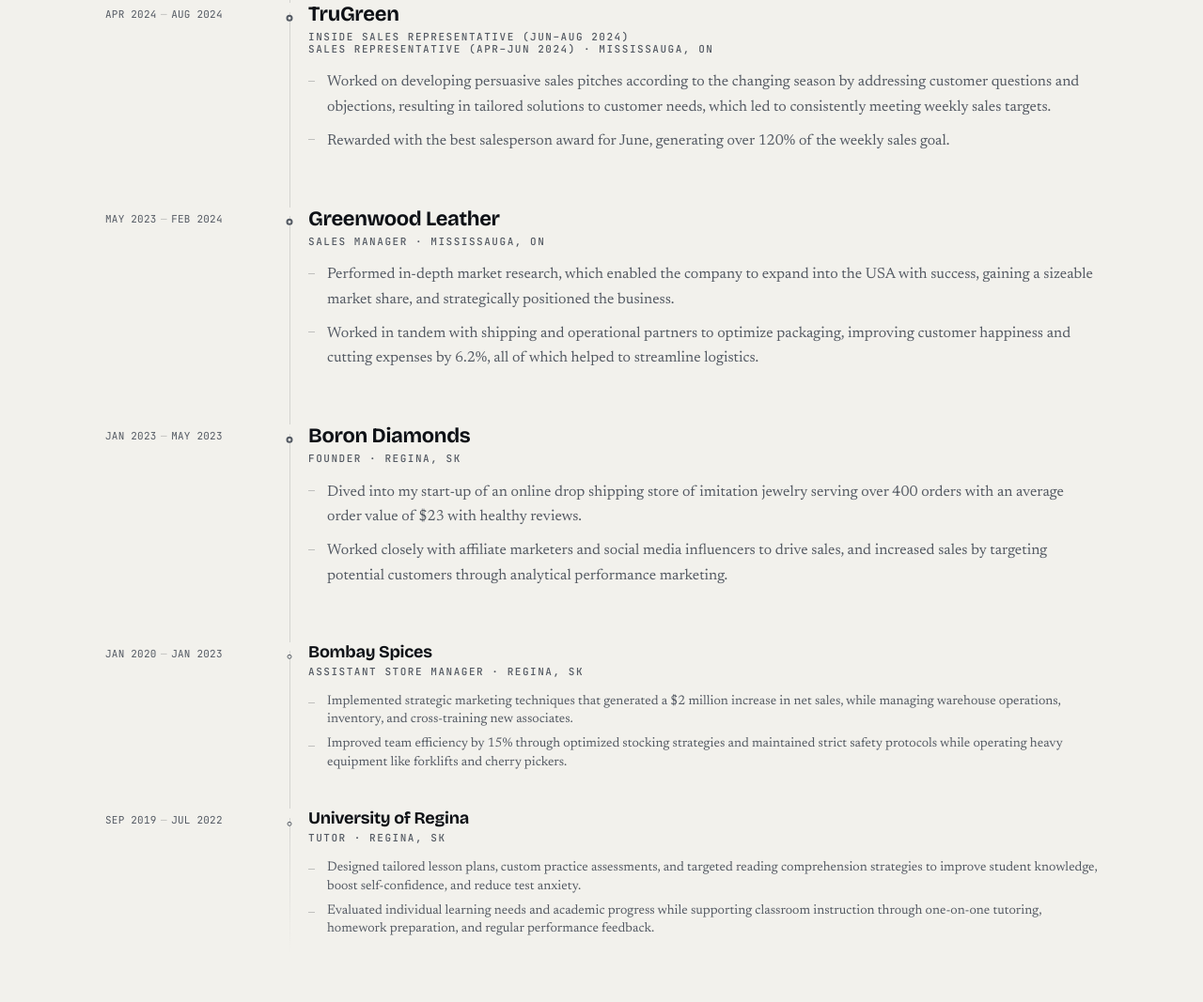
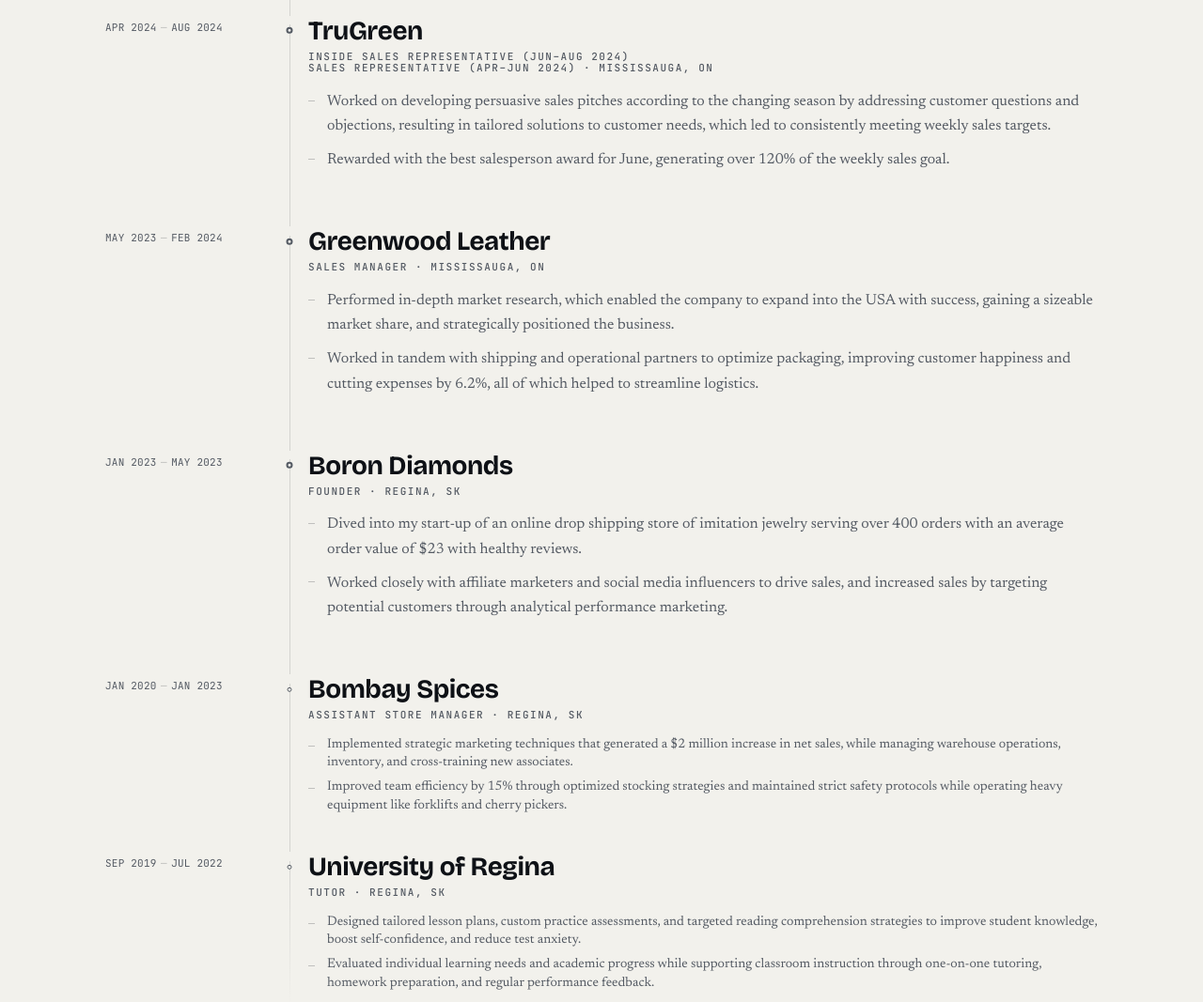
Before and after one commit to Nitant-Suhagiya/Portfolio, a plain HTML site: page index.html in a window 1280 px wide. Shown: the part 1539-2606 px from the top of the page at 94% size. Drawn offline with nearby package versions, Linux system fonts and the light colour scheme.

Commit message:
style(experience): set company titles to 28px

```diff
--- a/styles.css
+++ b/styles.css
@@ -742,7 +742,7 @@
   flex-direction: column;
   gap: 0.3rem;
   font-family: var(--font-display);
-  font-size: var(--text-lg);
+  font-size: var(--text-xl);
   font-weight: var(--font-weight-bold);
   letter-spacing: var(--tracking-tight);
   margin: 0 0 0.75rem;
@@ -813,7 +813,7 @@
 }
 
 .jobs-container--early header h3 {
-  font-size: var(--text-md);
+  font-size: var(--text-xl);
   margin-bottom: 0.5rem;
 }
 
```
